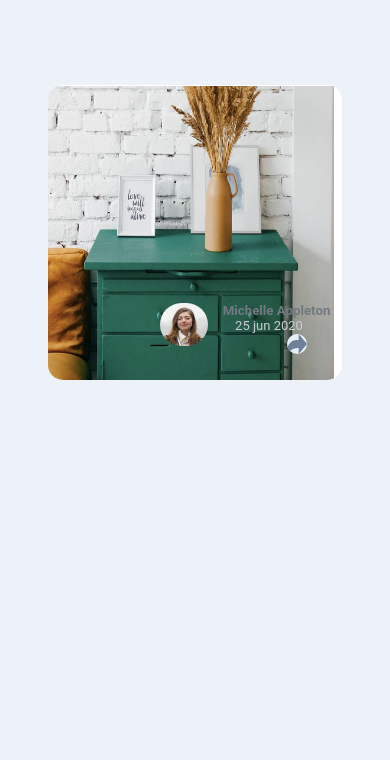
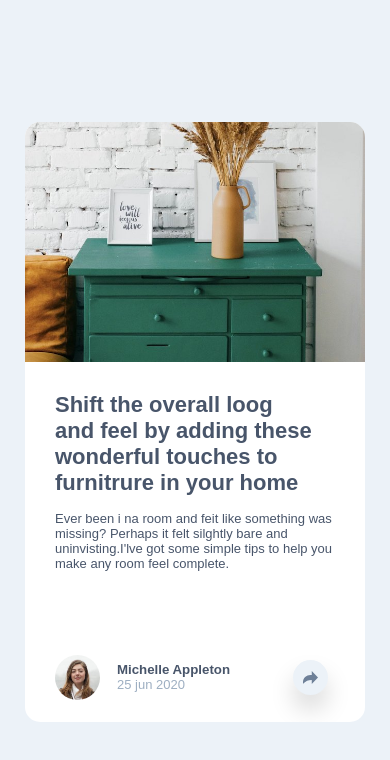
Before and after one commit to menzDev/componente-de-perfil, a plain HTML site: page index.html in a window 390 px wide. Drawn offline with Linux system fonts and the light colour scheme.

Commit message:
Agregando animaciones y diseño responsive

```diff
--- a/index.html
+++ b/index.html
@@ -8,31 +8,56 @@
   <link rel="icon" type="image/png" sizes="32x32" href="./images/favicon-32x32.png">
   <link rel="stylesheet" href="styles.css">
   <title>Frontend Mentor | Article preview component</title>
-
 </head>
 
 <body>
+
   <div class="container">
-    <article class="texto">
-      <h1>shift the overall loog and feel by adding these wonderful touches to furnitrure in your home</h1>
-      <p>Ever been i na room and feit like something was missing? Perhaps it felt silghtly bare and uninvisting.I'lve
-        got some simple tips to help you make any room feel complete</p>
-    </article>
-    <div class="cajones">
-      <img src="images/drawers.jpg" alt="">
+    <div class="container__imagen">
+      <img class="container__imagen_img" src="images/drawers.jpg" alt="">
     </div>
-    <section class="perfiles">
-
-      <section class="mujer-perfil"><img src="images/avatar-michelle.jpg" alt="foto de una chica">
-        <section class="texto-perfil">
+    <div class="container__description">
+      <article class="container__description__texto">
+        <h2>Shift the overall loog and feel by adding these wonderful touches to furnitrure in your home</h2>
+        <p>Ever been i na room and feit like something was missing? Perhaps it felt silghtly bare and uninvisting.I'lve
+          got some simple tips to help you make any room feel complete.
+        </p>
+      </article>
+      <section class="container__description_perfil">
+        <div class="container__description_avatar">
+          <img src="images/avatar-michelle.jpg" alt="foto de una chica">
+        </div>
+        <div class="container__description_description_perfil">
           <h5>Michelle Appleton</h5>
           <p>25 jun 2020</p>
-        </section>
-      </section>
-      <section class="redes"><img src="images/icon-share.svg" alt="foto de una mujer de pelo castaño"></section>
+        </div>
+        <!-- Tooltips -->
+        <div class="navigation">
+          <div class="menuToggle">
+            <img src="/images/icon-share.svg" alt="icono de compartir">
+          </div>
+          <div class="menu">
+            <ul>
+              <li>
+                <p>SHARE</p>
+              </li>
+              <li style="--i:0.1s"><a href="https://github.com/Saaim-K" target="_blank">
+                  <img src="/images/icon-facebook.svg" alt="icon-facebook">
+                </a></li>
+              <li style="--i:0.2s"><a href="https://www.linkedin.com/in/saaim-k/" target="_blank">
+                  <img src="/images/icon-pinterest.svg" alt="icon-facebook">
+                </a></li>
+              <li style="--i:0.3s"><a href="https://codepen.io/saaim-k" target="_blank">
+                  <img src="/images/icon-twitter.svg" alt="icon-facebook">
+                </a></li>
+            </ul>
+          </div>
+        </div>
+        <!--  -->
       </section>
     </div>
-
+  </div>
+  <script src="/script.js" defer></script>
 </body>
 
 </html>
--- /dev/null
+++ b/script.js
@@ -0,0 +1,4 @@
+let menuToggle = document.querySelector(".menuToggle");
+menuToggle.onclick = function () {
+  menuToggle.classList.toggle("active");
+};
--- a/styles.css
+++ b/styles.css
@@ -1,85 +1,271 @@
 * {
     margin: 0;
     padding: 0;
+    box-sizing: border-box;
+}
+
+@import url('https://fonts.googleapis.com/css2?family=Manrope:wght@500;700&display=swap');
+
+:root {
+    --dark-grayish-blue: hsl(217, 19%, 35%);
+    --desaturated-dark-blue: hsl(214, 17%, 51%);
+    --grayish-blue: hsl(212, 23%, 69%);
+    --light-grayish-blue: hsl(210, 46%, 95%);
+    --blanco: #ffffff
 }
 
 body {
-    background-color: #edf2f8;
+    background-color: var(--light-grayish-blue);
     display: flex;
     justify-content: center;
+    align-items: center;
     font-family: 'Manrope', 'Roboto', 'Space Mono', sans-serif;
+    min-height: 100dvh;
+    font-family: 'Manrope', sans-serif;
+    color: var(--dark-grayish-blue);
 }
 
 .container {
     width: 745px;
     height: 295px;
-    background-color: #fff;
-    margin-top: 85px;
+    background-color: var(--blanco);
     border-radius: 15px;
+    display: flex;
 }
 
-.cajones img {
-    width: 286px;
-    height: 295px;
-    border: 50%;
-    margin-top: -24px;
+.container__imagen {
+    width: 40%;
+    height: 100%;
+    overflow: hidden;
 }
 
-.texto {
-    width: 351px;
-    height: 25px;
-    margin-left: 345px;
-}
-.texto h1{
-    padding-top: 15px;
+.container__imagen_img {
+    object-fit: cover;
+    object-position: 0% 50%;
+    width: 100%;
+    height: 100%;
 }
 
-.texto p {
+.container__description {
+    width: 60%;
+    height: 100%;
+    display: flex;
+    flex-direction: column;
+    justify-content: space-between;
+    padding: 40px;
+}
+
+.container__description__texto h2 {
+    font-size: 22px;
+    text-wrap: balance;
+}
+
+.container__description__texto p {
     font-size: 13px;
-    color: hsl(214, 17%, 51%);
     margin-top: 15px;
+    text-wrap: pretty;
 }
-.mujer-perfil{
+
+.container__description_perfil {
+    width: 100%;
+    height: 25%;
+    display: flex;
+}
+
+.container__description_avatar {
+    width: 15%;
+    height: 100%;
+    display: flex;
+    justify-content: start;
+    align-items: center;
+}
+
+.container__description_avatar img {
+    width: 45px;
+    height: auto;
+    border-radius: 50%;
+}
+
+.container__description_description_perfil {
+    width: 70%;
+    height: 100%;
+    display: flex;
+    flex-direction: column;
+    justify-content: space-evenly;
+    align-items: start;
+}
+
+.container__description_description_perfil p {
+    font-size: 13px;
+    color: var(--grayish-blue);
+}
+
+.container__description_link {
+    width: 15%;
+    height: 100%;
     display: flex;
     justify-content: center;
-    margin-top: -82px;
+    align-items: center;
+}
+
+ul {
+    list-style: none;
+}
+
+li p {
+    color: var(--blanco);
+}
+
+
+.navigation {
+    position: relative;
+    display: flex;
+    justify-content: center;
+    align-items: center;
+}
+
+.menuToggle {
+    position: relative;
+    width: 35px;
+    height: 35px;
+    background-color: var(--light-grayish-blue);
+    border-radius: 70px;
+    cursor: pointer;
+    display: flex;
+    justify-content: center;
+    align-items: center;
+    box-shadow: 0 15px 25px rgba(0, 0, 0, 0.15);
+}
+
+
+.menuToggle.active::before {
+    transform: rotate(315deg);
+}
+
+.menu {
+    position: absolute;
+    width: 30px;
+    height: 30px;
+    background: #fff;
+    border-radius: 15px;
+    z-index: -1;
+    transition: transform 0.5s, width 0.5s, height 0.5s;
+    transition-delay: 1s, 0.5s, 0.5s;
+    transition-timing-function: cubic-bezier(0.075, 0.82, 0.165, 1);
+}
+
+.menuToggle.active~.menu {
+    width: 270px;
+    height: 60px;
+    z-index: 1;
+    transform: translateY(-80px);
+    transition-delay: 0s, 0s, 0s;
+    box-shadow: 0 15px 25px rgba(0, 0, 0, 0.1);
+    background-color: var(--dark-grayish-blue);
+}
+
+.menu::before {
+    content: "";
+    position: absolute;
+    width: 16px;
+    height: 16px;
+    background: var(--dark-grayish-blue);
+    left: calc(50% - 8px);
+    bottom: 4px;
+    transform: rotate(45deg);
+    border-radius: 2px;
+    transition: 0.5s;
+}
+
+.menuToggle.active~.menu::before {
+    transition-delay: 0.5s;
+    bottom: -6px;
+}
+
+.menu ul {
+    position: relative;
+    display: flex;
+    justify-content: center;
+    align-items: center;
+    height: 100%;
+    gap: 30px;
+}
+
+.menu ul li {
+    list-style: none;
+    cursor: pointer;
+    opacity: 0;
+    visibility: hidden;
+    transform: translateY(-30px);
+    transition: 0.25s;
+    transition-delay: calc(0s + var(--i));
+}
+
+.menu ul li p {
+    list-style: none;
+    cursor: pointer;
+    opacity: 0;
+    visibility: hidden;
+    transform: translateY(-30px);
+    transition: 0.25s;
+    transition-delay: calc(0s + var(--i));
+}
+
+.menuToggle.active~.menu ul li {
+    opacity: 1;
+    visibility: visible;
+    transform: translateY(0px);
+    transition-delay: calc(0.75s + var(--i));
+}
+
+.menuToggle.active~.menu ul li p {
+    opacity: 1;
+    visibility: visible;
+    transform: translateY(0px);
+    transition-delay: calc(0.75s + var(--i));
+}
+
+.menu ul li a {
+    display: block;
+    font-size: 2.2em;
+}
+
+
+@media only screen and (max-width:600px) {
+
+    .container {
+        width: 100%;
+        height: 600px;
+        display: flex;
+        flex-direction: column;
+        overflow: hidden;
+        margin: 0px 25px;
+    }
+
+    .container__imagen {
+        width: 100%;
+        height: 40%;
+    }
+
+    .container__description {
+        width: 100%;
+        height: 60%;
+        padding: 0;
+    }
+
+    article.container__description__texto {
+        margin: 30px;
+    }
+
+    .container__description_perfil {
+        width: 100%;
+        height: 25%;
+        padding: 30px;
+    }
+
+
+    .container__description_description_perfil {
+        padding-left: 20px;
+    }
 
 }
-.mujer-perfil img{
-    width: 48px;
-    height: 43px;
-    border-radius: 50px;
-    margin-left: 100px;
-}
-
-.texto-perfil{
-    text-align: center;
-}
-.texto-perfil h5{
-color: #737980;
-margin-left: 15px;
-}
-.texto-perfil p{
-    font-size: 13px;
-    color: #c8cdd3;
-}
-.redes{
-    display: flex;
-    justify-content: flex-end;
-    margin-top: -4%;
-    margin-right: 35px;
-
-}
-.redes img{
-    width: 20px;
-    height: 20px;
-    border-radius: 100px;
-    background-color: #e7edf5;
-}
-@media screen and (max-width: 768px ){
-    .container{
-        grid-template-columns: 1fr;
-        max-width: 294px;
-        overflow: hidden;
-    }
-}
```
